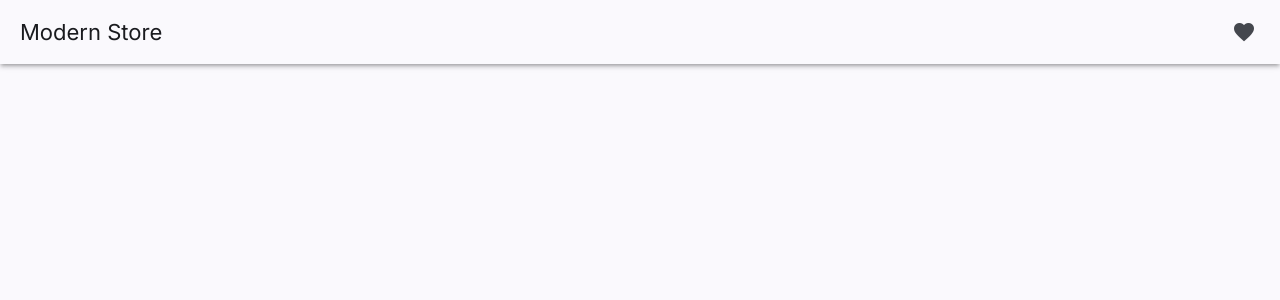
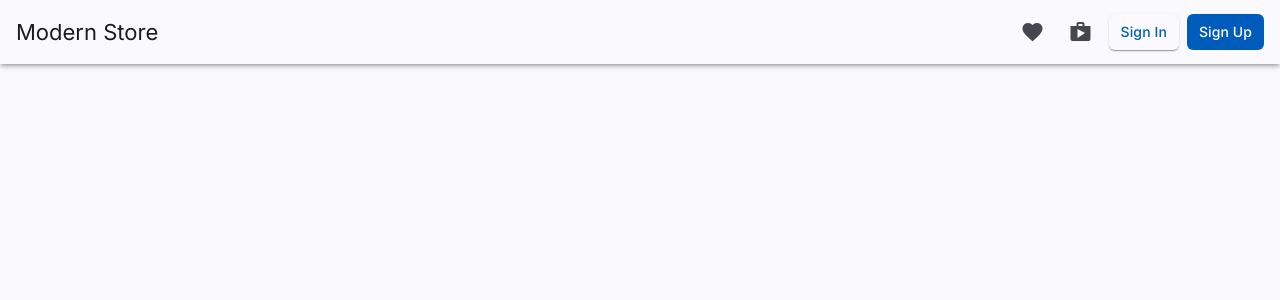
Before and after one commit to tuan79194-cmd/ng-ecommerce, an Angular app: page / in a window 1280 px wide. Shown: the top 300 px of the page. Built offline with nearby package versions, Linux system fonts and the light colour scheme.

Commit message:
12102026-AddingButtonsToTheHeader-0235PM

```diff
--- a/src/app/layout/header-actions/header-actions.ts
+++ b/src/app/layout/header-actions/header-actions.ts
@@ -1,15 +1,20 @@
 import { Component } from '@angular/core';
-import { MatIconButton } from '@angular/material/button';
+import { MatButton, MatIconButton } from '@angular/material/button';
 import { MatIcon } from '@angular/material/icon';
 
 @Component({
   selector: 'app-header-actions',
-  imports: [MatIconButton, MatIcon],
+  imports: [MatButton, MatIconButton, MatIcon],
   template: `
     <div class="flex items-center gap-2">
-      <button matIconButton aria-label="Yêu thích">
+      <button matIconButton>
         <mat-icon>favorite</mat-icon>
       </button>
+      <button matIconButton>
+        <mat-icon>shopping-cart</mat-icon>
+      </button>
+      <button matButton="elevated">Sign In</button>
+      <button matButton="filled">Sign Up</button>
     </div>
   `,
   styles: ``,
```
